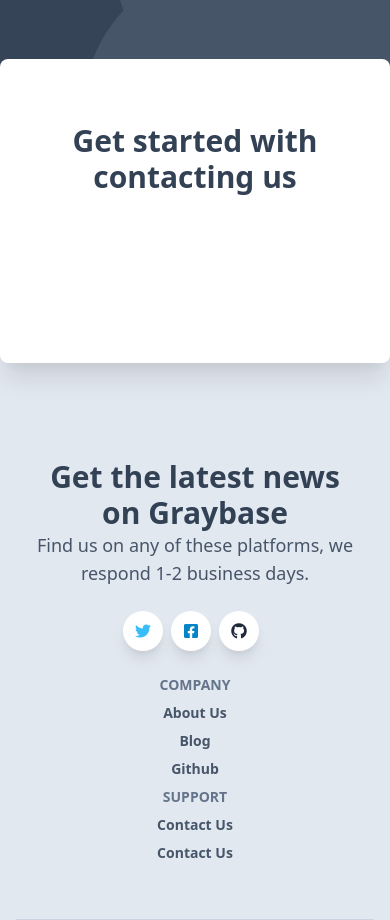
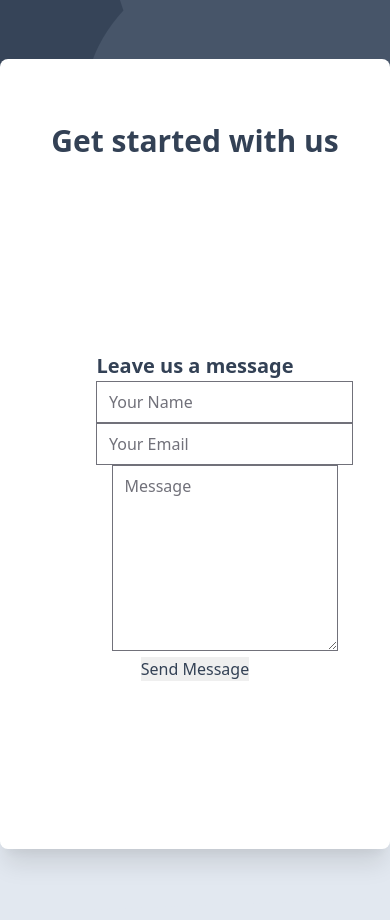
Before and after one commit to graybase-software/website2, a Next.js app: page / in a window 390 px wide. Shown: the part 8061-8981 px from the top of the page. Built offline with nearby package versions, Linux system fonts and the light colour scheme.

Commit message:
Add contact form

```diff
--- a/pages/index.js
+++ b/pages/index.js
@@ -466,9 +466,31 @@ export default function Graybase() {
                 </span>
               </p>
               <h3 className="font-semibold text-3xl" ref={contactRef}>
-                Get started with contacting us
+                Get started with us
               </h3>
-
+              <div className="content">
+                <div className="w-full md:w-4/12 px-12 md:px-4 ml-auto mr-auto mt-48">
+                      <p><strong style={{fontSize: "1.25rem"}}>Leave us a message</strong></p>
+                      <form action="https://formspree.io/f/moqbnqoj" method="POST" style={{ width: "100%"}}>
+                        <div className="fields grid">
+                          <div className="field">
+                            <input type="text" name="name" id="name" placeholder="Your Name" />
+                          </div>
+                          <div className="field">
+                            <input type="email" name="email" id="email" placeholder="Your Email" />
+                          </div>
+                          <div className="field-double">
+                            <textarea name="message" id="message" placeholder="Message" rows="7"></textarea>
+                          </div>
+                        </div>
+                        <ul className="actions">
+                          <input type="hidden" name="_next" value="https://mysite.com/thanks.html" />
+                          <input type="submit" value="Send Message" className="button submit" />
+                        </ul>
+                        <input type="hidden" name="_next" value="https://mysite.com/thanks.html" />
+                      </form>
+                    </div>
+              </div>
 
 
               <div className="sm:block flex flex-col mt-10">
```
Also changed, not shown: public/img/grayLogo.png (deleted).
